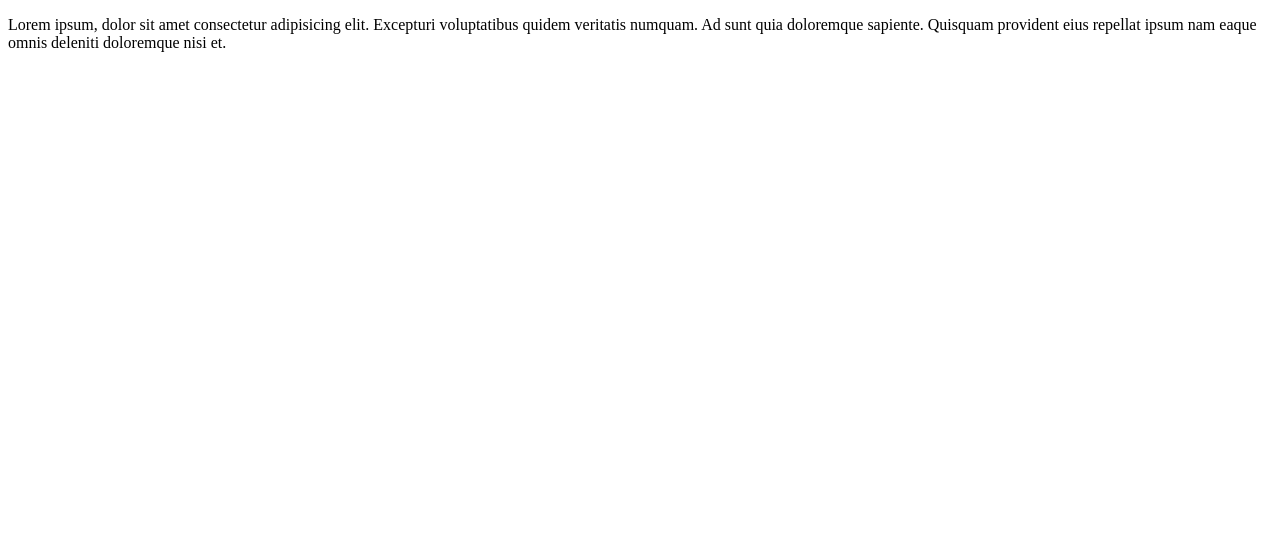
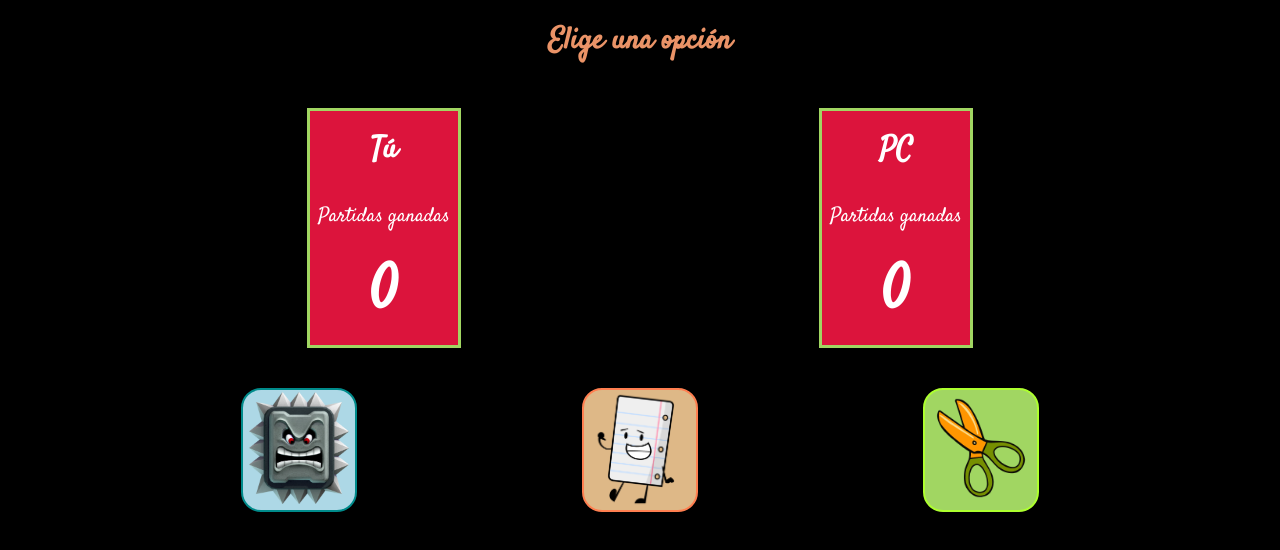
Before and after one commit to saraymaro/JS2, a plain HTML site: page Piedra, papel, tijera/index2.html in a window 1280 px wide. Drawn offline with Linux system fonts and the light colour scheme.

Commit message:
finish piedra papel tijera

```diff
--- a/Piedra, papel, tijera/index2.html
+++ b/Piedra, papel, tijera/index2.html
@@ -3,16 +3,32 @@
   <head>
     <meta charset="UTF-8" />
     <meta name="viewport" content="width=device-width, initial-scale=1.0" />
+    <link rel="preconnect" href="https://fonts.googleapis.com">
+    <link rel="preconnect" href="https://fonts.gstatic.com" crossorigin>
+    <link href="https://fonts.googleapis.com/css2?family=Satisfy&display=swap" rel="stylesheet">
     <title>Document</title>
-    <link rel="stylesheet" href="style2.css">
+    <link rel="stylesheet" href="style2.css" />
   </head>
   <body>
-    <p>
-      Lorem ipsum, dolor sit amet consectetur adipisicing elit. Excepturi
-      voluptatibus quidem veritatis numquam. Ad sunt quia doloremque sapiente.
-      Quisquam provident eius repellat ipsum nam eaque omnis deleniti doloremque
-      nisi et.
-    </p>
+    <h2>Elige una opción</h2>
+    <div id="contadores">
+    <div id="conPlayer">
+    <p class="p1">Tú</p>
+    <p class="p2">Partidas ganadas</p>
+    <p id="contador">0</p>
+  </div>
+  <div id="conPC">
+    <p class="p3">PC</p>
+    <p class="p4">Partidas ganadas</p>
+    <p id="contadorPC">0</p>
+  </div>
+</div>
+    <div id="juego">
+      <button id="piedra"><img src="img/piedra3.png" alt="" /></button>
+      <button id="papel"><img src="img/papel.png" alt=""></button>
+      <button id="tijeras"><img src="img/tijera1.png" alt="" /></button>
+    </div>
+    <div id="resultado"></div>
     <script src="main2.js"></script>
   </body>
 </html>
--- a/Piedra, papel, tijera/main2.js
+++ b/Piedra, papel, tijera/main2.js
@@ -0,0 +1,40 @@
+const opciones = ['piedra', 'papel', 'tijera'];
+
+let partidasGanadas = 0;
+let partidasGanadasPC = 0;
+
+function juego(usuarioChoice){
+    const eleccionUsuario = usuarioChoice;
+    const eleccionComputadora = opciones[Math.floor(Math.random() * 3)];
+
+    let resultado = "";
+
+    if (eleccionUsuario == eleccionComputadora) {
+        resultado = "¡Empate!";
+    } else if(
+        (eleccionUsuario == "piedra" && eleccionComputadora == "tijera") |
+        (eleccionUsuario == "papel" && eleccionComputadora == "piedra") |
+        (eleccionUsuario == "tijera" && eleccionComputadora == "papel"))
+        {
+            resultado = "¡Has ganado!";
+            incrementarContador();
+        } else {
+            resultado = "¡Has perdido!";
+            incrementarContadorPC();
+        }
+
+        document.querySelector("#resultado").innerHTML = `Has escogido ${eleccionUsuario}, PC ha escogido ${eleccionComputadora}. ${resultado}`;
+    }
+
+document.querySelector("#piedra").addEventListener("click", function(){ juego("piedra")});
+document.querySelector("#papel").addEventListener("click", function(){juego("papel")});
+document.querySelector("#tijeras").addEventListener("click", function(){juego("tijera")});
+
+function incrementarContador() {
+    partidasGanadas++;
+    document.getElementById('contador').textContent = partidasGanadas;
+}
+function incrementarContadorPC(){
+    partidasGanadasPC++;
+    document.getElementById('contadorPC').textContent = partidasGanadasPC;
+}
--- a/Piedra, papel, tijera/style.css
+++ b/Piedra, papel, tijera/style.css
@@ -1,30 +1,49 @@
 body{
     margin: 0%;
     background-color: black;
+    font-family: 'Satisfy', cursive;
 }
 h1{
     text-align: center;
     color: #EA9367;
+
 }
 h2{
     color: #FFD662;
 }
-p{
-    color: #C1CBEA;
+.h2{
+    margin-left: 40px;
+}
+ul,li{
+    color: white;
+    font-size: 18px;
+    margin-top: 15px;
+    margin-left: 30px;
 }
 #play{
     border: 0px;
     color: #A1D662;
-    font-size: 30px;
-    background-color: black;
+    font-size: 50px;
+    background-color: transparent;
+    border-radius: 20px;
+    font-family: 'Satisfy', cursive;
 }
 #play:hover{
-    color: #00AB67;
-    font-size:larger;
+text-shadow: 0px 0px 10px white;
+font-weight: 700;
+cursor: pointer;
 }
-div{
+
+.containerPlay{
     display: flex;
     flex-direction: column;
     align-items: center;
-
 }
+.flechaPlay{
+    display: flex;
+    align-items: center;
+}
+.flecha{
+    font-size: 30px;
+    text-shadow: 0px 0px 5px #FFD662;
+}
--- a/Piedra, papel, tijera/style2.css
+++ b/Piedra, papel, tijera/style2.css
@@ -0,0 +1,106 @@
+body {
+  margin: 0px;
+  background-color: black;
+  color: white;
+  text-align: center;
+  display: flex;
+  flex-direction: column;
+  align-items: center;
+  font-family: 'Satisfy', cursive;
+}
+h2{
+  color: #EA9367;
+  font-size: 30px;
+  margin-top: 20px;
+}
+img {
+  width: 100px;
+}
+#juego {
+  width: 80%;
+  display: flex;
+  justify-content: space-around;
+  margin-top: 40px;
+}
+
+#tijeras {
+  background-color: #a1d662;
+  border: 2px solid greenyellow;
+  border-radius: 20px;
+}
+#tijeras:hover{
+    box-shadow: 0px 0px 10px greenyellow;
+    cursor: pointer;
+}
+#papel {
+  background-color: burlywood;
+  border: 2px solid coral;
+  border-radius: 20px;
+}
+#papel:hover{
+    box-shadow: 0px 0px 10px coral;
+    cursor: pointer;
+}
+#piedra{
+    background-color: lightblue;
+    border: 2px solid darkcyan;
+    border-radius: 20px;
+}
+#piedra:hover{
+    box-shadow: 0px 0px 10px darkcyan;
+    cursor: pointer;
+}
+#contador{
+  color: white;
+
+}
+#contadorPC{
+  color: white;
+
+}
+#resultado{
+  margin-top: 30px;
+  font-size: 20px;
+}
+#contadores{
+width: 80%;
+display: flex;
+justify-content: space-around;
+margin-top: 20px;
+}
+#conPlayer{
+  padding: 8px;
+  background-color: crimson;
+  border: 3px solid #a1d662;
+}
+#conPlayer .p1{
+  font-size: 30px;
+  margin-top: 10px;
+  font-weight: bold;
+}
+#conPlayer .p2{
+  font-size: 20px;
+}
+#contador{
+font-size: 60px;
+margin: 0%;
+font-weight: bold;
+}
+#conPC{
+  padding: 8px;
+  background-color: crimson;
+  border: 3px solid #a1d662;
+}
+#contadorPC{
+  font-size: 60px;
+  margin: 0%;
+  font-weight: bold;
+}
+#conPC .p3{
+  font-size: 30px;
+  margin-top: 10px;
+  font-weight: bold;
+}
+#conPC .p4{
+  font-size: 20px;
+}
```
Also changed, not shown: Piedra, papel, tijera/index.html (+19 -9 lines), Piedra, papel, tijera/img/papel.png (added), Piedra, papel, tijera/img/piedra3.png (added), Piedra, papel, tijera/img/tijera1.png (added).
